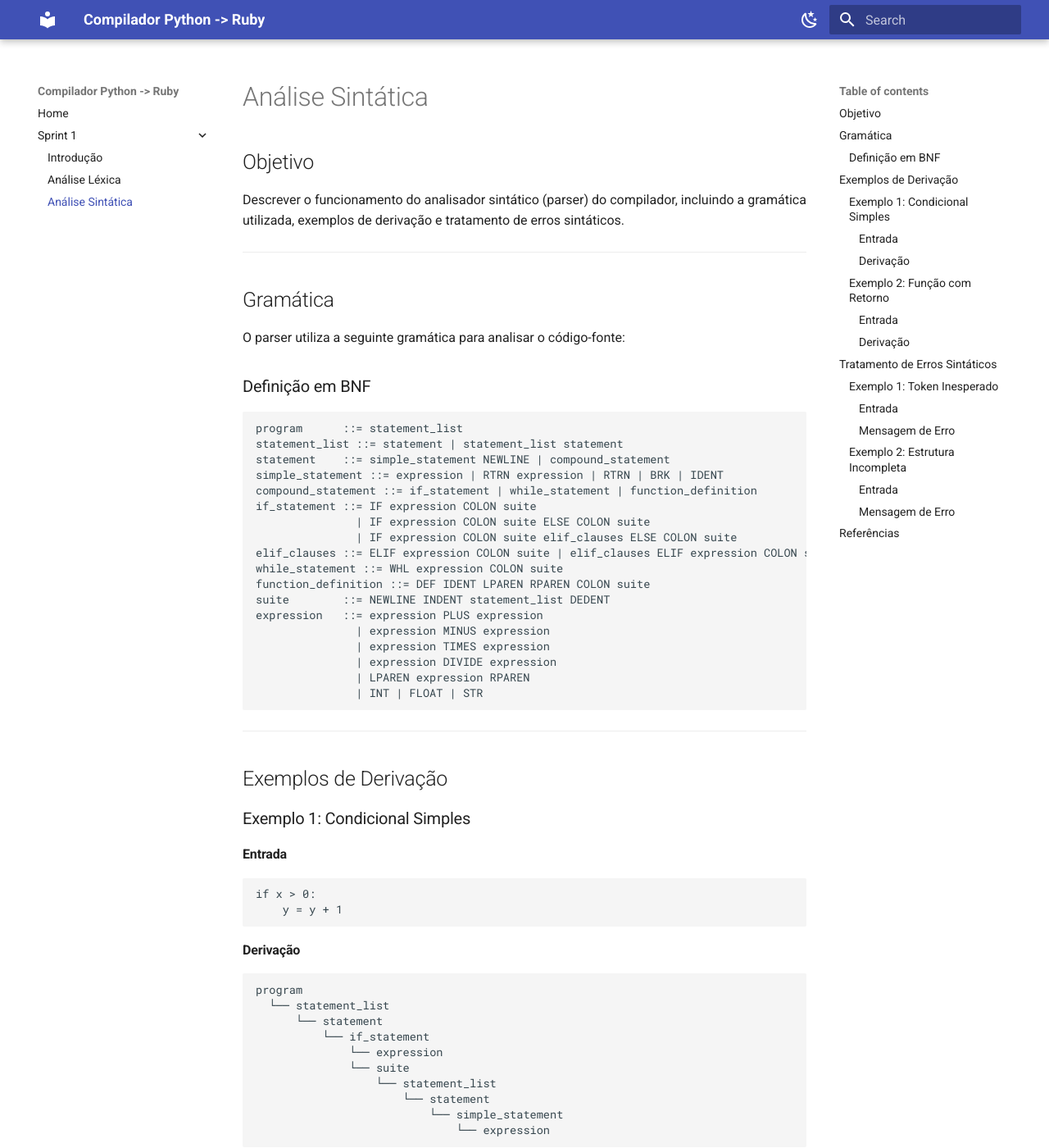
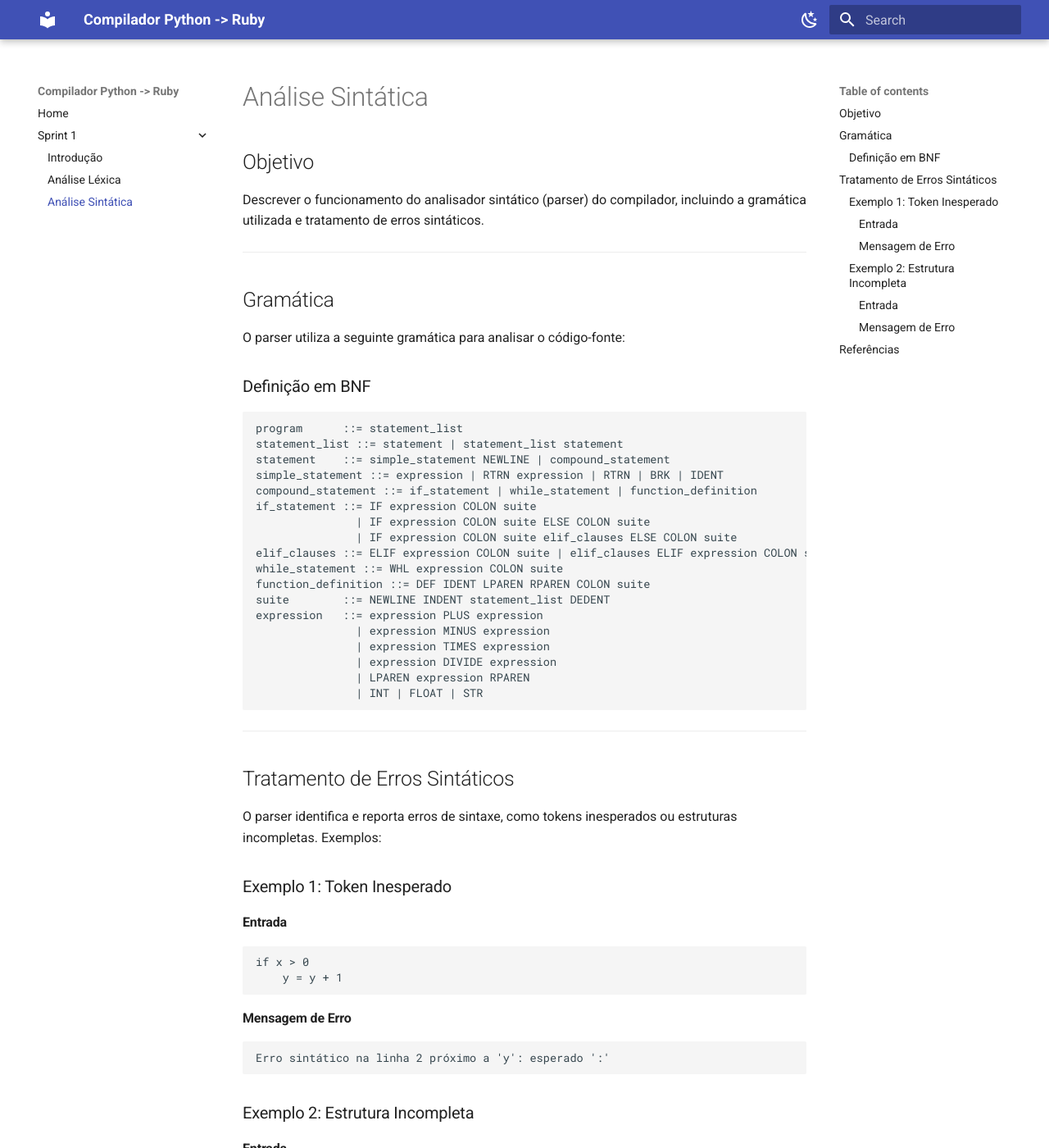
Before and after one commit to Gabrielfcoelho/Compiladores, an MkDocs documentation site: the page built from docs/sprint1/analise_sintatica.md, in a window 1280 px wide and 1400 px high. Shown: the whole window at 82% size. Built offline with MkDocs 1.6.1 and Material for MkDocs 9.7.7, drawn with Linux system fonts in a browser that asks for light colours; some of the changed text lies outside the part shown.

Commit message:
Fix: correção analise_sintatica.md

````diff
--- a/docs/sprint1/analise_sintatica.md
+++ b/docs/sprint1/analise_sintatica.md
@@ -1,7 +1,7 @@
 # Análise Sintática
 
 ## Objetivo
-Descrever o funcionamento do analisador sintático (parser) do compilador, incluindo a gramática utilizada, exemplos de derivação e tratamento de erros sintáticos.
+Descrever o funcionamento do analisador sintático (parser) do compilador, incluindo a gramática utilizada e tratamento de erros sintáticos.
 
 ---
 
@@ -28,53 +28,6 @@ expression   ::= expression PLUS expression
                | expression DIVIDE expression
                | LPAREN expression RPAREN
                | INT | FLOAT | STR
-```
-
----
-
-## Exemplos de Derivação
-
-### Exemplo 1: Condicional Simples
-#### Entrada
-```python
-if x > 0:
-    y = y + 1
-```
-
-#### Derivação
-```
-program
-  └── statement_list
-      └── statement
-          └── if_statement
-              └── expression
-              └── suite
-                  └── statement_list
-                      └── statement
-                          └── simple_statement
-                              └── expression
-```
-
-### Exemplo 2: Função com Retorno
-#### Entrada
-```python
-def func():
-    return 1
-```
-
-#### Derivação
-```
-program
-  └── statement_list
-      └── statement
-          └── function_definition
-              └── IDENT
-              └── suite
-                  └── statement_list
-                      └── statement
-                          └── simple_statement
-                              └── RTRN
-                              └── expression
 ```
 
 ---
````
